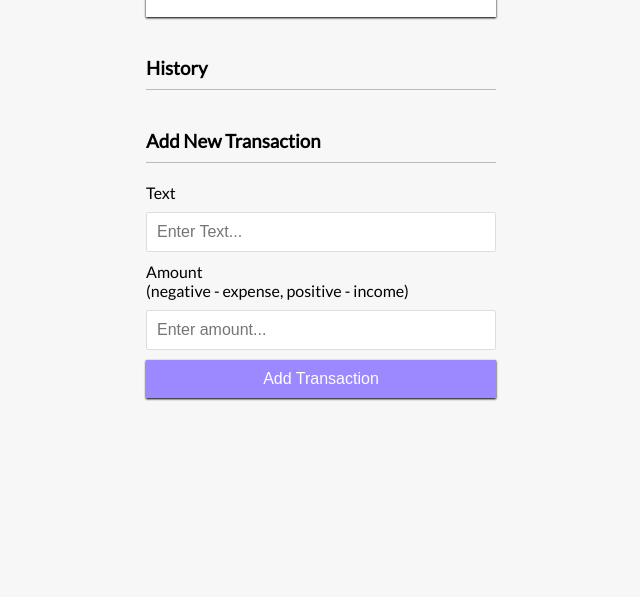
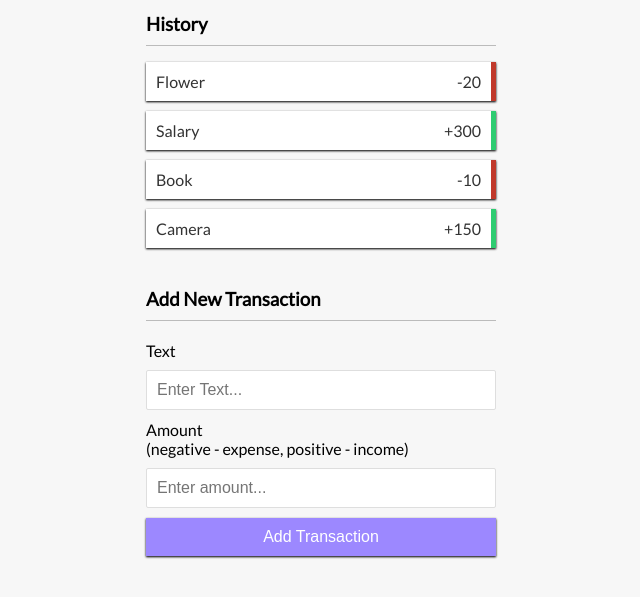
Before and after one commit to I3ecca/Expense-Tracker, a plain HTML site: page index.html in a window 1280 px wide. Shown: the part 297-894 px from the top of the page, without its empty margins (319-959 px from the left). Before the commit the page ends 800 px from the top, so only its background shows below. Drawn offline with Linux system fonts and the light colour scheme.

Commit message:
Adding more JS, fixing class/id on HTML

```diff
--- a/index.html
+++ b/index.html
@@ -25,10 +25,8 @@
 			</div>
 		</div>
 		<h3>History</h3>
-		<ul class="list">
-			<!-- <li class="minus">Cash <span>-400</span> -->
-				<button class="delete-btn">x</button>
-			</li>
+		<ul id="list" class="list">
+			hi
 		</ul>
 		<h3>Add New Transaction</h3>
 		<form id="form">
--- a/scripts.js
+++ b/scripts.js
@@ -6,11 +6,12 @@ const balance = document.getElementById("balance"),
     text = document.getElementById("text"),
     amount = document.getElementById("amount");
 
-const dummmyTransactions = [
-    {id: 1,text: "Flower", amount: -20},
-    {id: 2,text: "Salary", amount: 300},
-    {id: 3,text: "Book", amount: -10},
-    {id: 4,text: "Camera", amount: 150}
+
+let dummmyTransactions = [
+    {id: 1, text: "Flower", amount: -20},
+    {id: 2, text: "Salary", amount: 300},
+    {id: 3, text: "Book", amount: -10},
+    {id: 4, text: "Camera", amount: 150}
 ];
 
 let transactions = dummmyTransactions;
@@ -27,7 +28,19 @@ function addToTransactionDOM(transaction) {
     item.classList.add(transaction.amount < 0 ? "minus" : "plus");
 
     item.innerHTML = `
-        ${transaction.text} <span>${sign}${transaction.amount}</span>
-    `
+        ${transaction.text} <span>${sign}${Math.abs(transaction.amount)}</span> <button class="delete-btn">x</button>
+    `;
+
+    list.appendChild(item);
 
 }
+
+// Init App
+
+function init() {
+    list.innerHTML = "";
+    transactions.forEach(addToTransactionDOM);
+}
+
+
+init();
```
